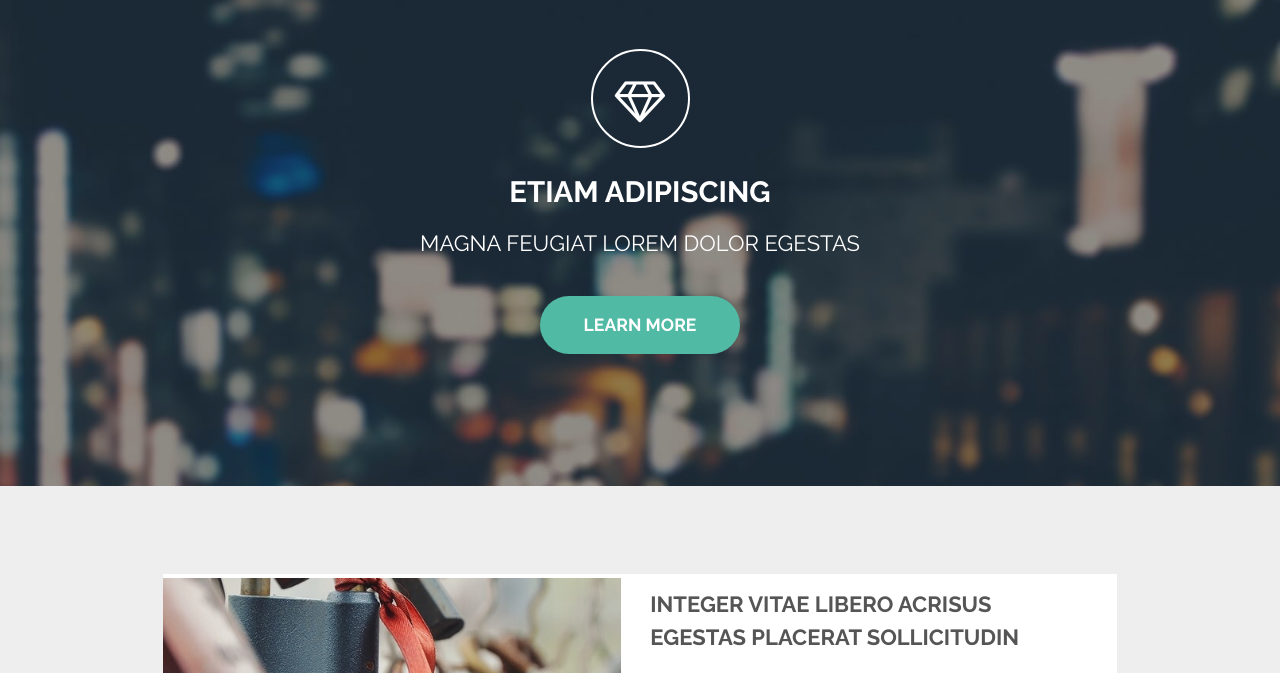
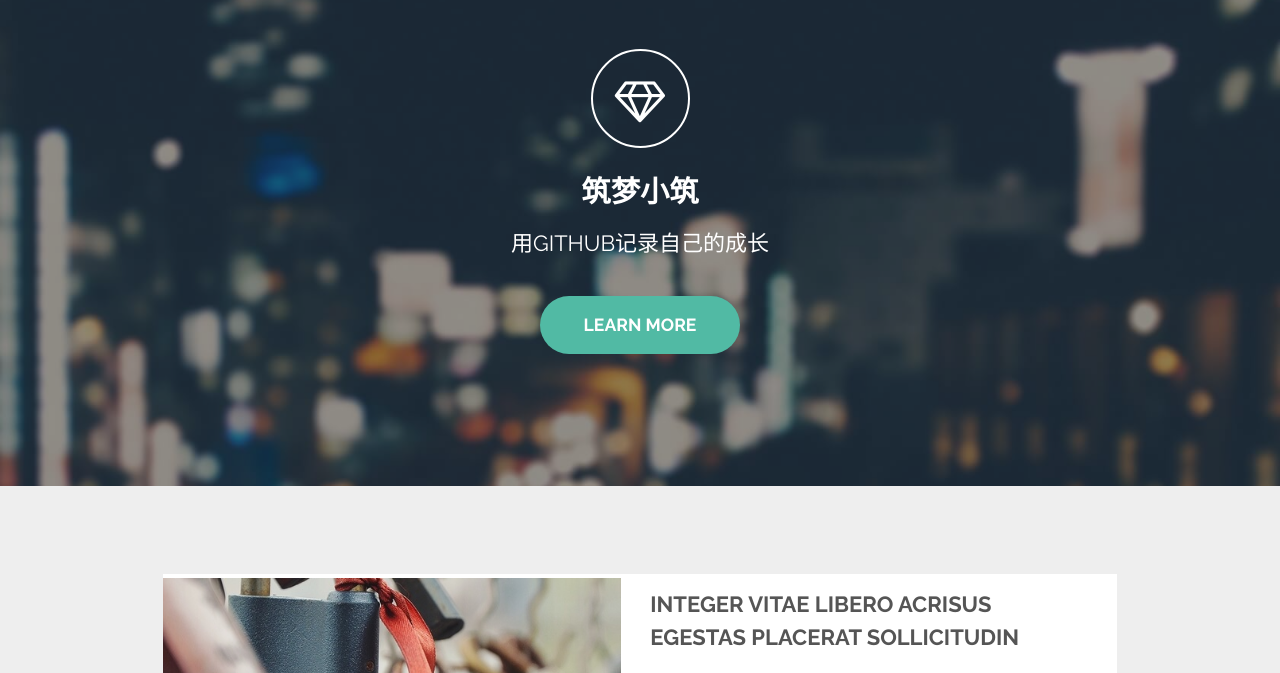
Before and after one commit to imyier/imyier.github.io, a plain HTML site: page index.html in a window 1280 px wide. Shown: the part 83-756 px from the top of the page. Drawn offline with Linux system fonts and the light colour scheme.

Commit message:
Update index.html

```diff
--- a/index.html
+++ b/index.html
@@ -29,8 +29,8 @@
 		<!-- Banner -->
 			<section id="banner">
 				<i class="icon fa-diamond"></i>
-				<h2>Etiam adipiscing</h2>
-				<p>Magna feugiat lorem dolor egestas</p>
+				<h2>筑梦小筑</h2>
+				<p>用Github记录自己的成长</p>
 				<ul class="actions">
 					<li><a href="#" class="button big special">Learn More</a></li>
 				</ul>
```
